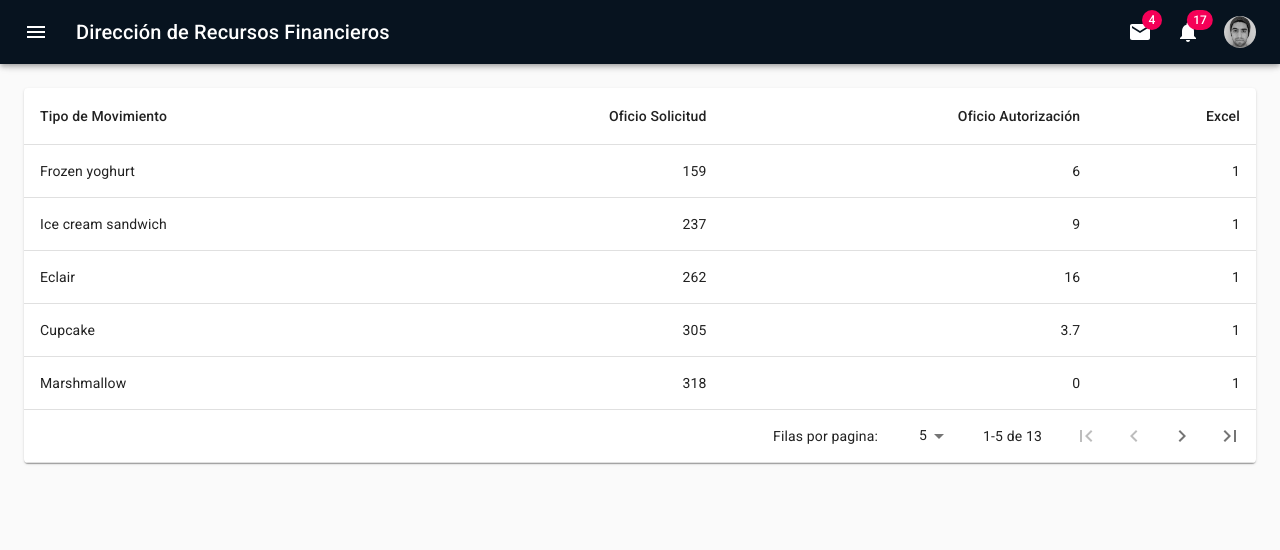
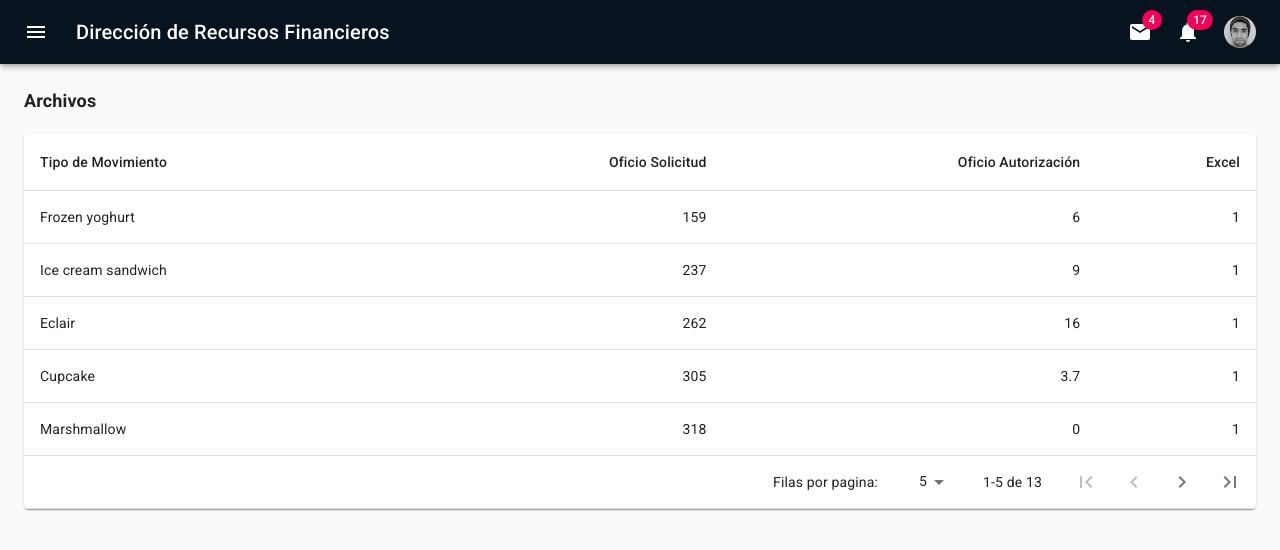
Before and after one commit to SaulSandovalM/Financieros2.0, a React (Create React App) app in the folder frontend/: page /archivos in a window 1280 px wide. Shown: the top 550 px of the page. Built offline with nearby package versions, Linux system fonts and the light colour scheme.

Commit message:
time out

```diff
--- a/frontend/src/Routes.jsx
+++ b/frontend/src/Routes.jsx
@@ -25,7 +25,8 @@ import MenuIcon from '@material-ui/icons/Menu'
 import {
   AccountBalance,
   MonetizationOn,
-  FileCopy, Today,
+  FileCopy,
+  Today,
   AccountBalanceWallet,
   Receipt,
   Inbox,
@@ -35,6 +36,7 @@ import {
   FormatListNumbered,
   AssignmentTurnedIn,
   Assignment,
+  AssignmentInd,
   PlaylistAdd,
   ChevronLeft,
   ChevronRight,
@@ -61,6 +63,7 @@ import Revolvente from './components/presupuesto/Revolvente'
 import Archivos from './components/presupuesto/Archivos'
 import Disponible from './components/presupuesto/Disponible'
 import Contrarecibo from './components/presupuesto/Contrarecibo'
+import Informe from './components/presupuesto/Informe'
 //Tesoreria
 import Caja from './components/tesoreria/Caja'
 import Arqueo from './components/tesoreria/Arqueo'
@@ -433,6 +436,12 @@ export default function Routes (props) {
                         <ListItemText primary='Disponible' />
                       </ListItem>
                     </Link>
+                    <Link to='/informe' className={classes.linkDecoration}>
+                      <ListItem button className={classes.nested}>
+                        <ListItemIcon><AssignmentInd /></ListItemIcon>
+                        <ListItemText primary='Informe' />
+                      </ListItem>
+                    </Link>
                   </List>
                 </Collapse>
               </List>
@@ -532,6 +541,7 @@ export default function Routes (props) {
             <Route exact path='/archivos' component={Archivos} />
             <Route exact path='/disponible' component={Disponible} />
             <Route exact path='/contrarecibo' component={Contrarecibo} />
+            <Route exact path='/informe' component={Informe} />
             {/* Tesoreria */}
             <Route exact path='/caja' component={Caja} />
             <Route exact path='/arqueo' component={Arqueo} />
--- a/frontend/src/components/presupuesto/Archivos.jsx
+++ b/frontend/src/components/presupuesto/Archivos.jsx
@@ -110,10 +110,15 @@ const useStyles2 = makeStyles({
   table: {
     minWidth: 500,
   },
+  title: {
+    fontSize: '18px',
+    fontWeight: 'bold',
+    marginBottom: '20px'
+  }
 })
 
 export default function Archivos () {
-  const classes = useStyles2();
+  const classes = useStyles2()
   const [page, setPage] = useState(0)
   const [rowsPerPage, setRowsPerPage] = useState(5)
 
@@ -127,6 +132,8 @@ export default function Archivos () {
   }
 
   return (
+    <div>
+      <div className={classes.title}>Archivos</div>
       <TableContainer component={Paper}>
         <Table className={classes.table} aria-label="custom pagination table">
           <TableHead>
@@ -180,5 +187,6 @@ export default function Archivos () {
           </TableFooter>
         </Table>
       </TableContainer>
+    </div>
   )
 }
--- a/frontend/src/components/presupuesto/Contrarecibo.jsx
+++ b/frontend/src/components/presupuesto/Contrarecibo.jsx
@@ -40,7 +40,8 @@ const useStyles = makeStyles((theme) => ({
   },
   titleContainer: {
     display: 'flex',
-    justifyContent: 'space-between'
+    justifyContent: 'space-between',
+    width: '100%'
   }
 }))
 
@@ -51,12 +52,12 @@ export default function Contrarecibo () {
 
   return (
     <Grid container>
+      <div className={classes.titleContainer}>
+        <div className={classes.title}>Contrerecibo</div>
+        <Button variant='outlined' startIcon={<CloudUpload />} className={classes.button}>Cargar Contrarecibo</Button>
+      </div>
       <Grid item xs={12} md={12} lg={12}>
         <TableContainer component={Paper} className={fixedHeightPaper}>
-          <div className={classes.titleContainer}>
-            <div className={classes.title}>Contrerecibo</div>
-            <Button variant='outlined' startIcon={<CloudUpload />} className={classes.button}>Cargar Contrarecibo</Button>
-          </div>
           <Table className={classes.table}>
             <TableHead>
               <TableRow>
--- /dev/null
+++ b/frontend/src/components/presupuesto/Informe.jsx
@@ -0,0 +1,7 @@
+import React from 'react'
+
+export default function Informe () {
+  return (
+    <div></div>
+  )
+}
```
Also changed, not shown: frontend/src/components/presupuesto/Ampliacion.jsx (added). Lines whose indentation alone changed are shown as unchanged.
